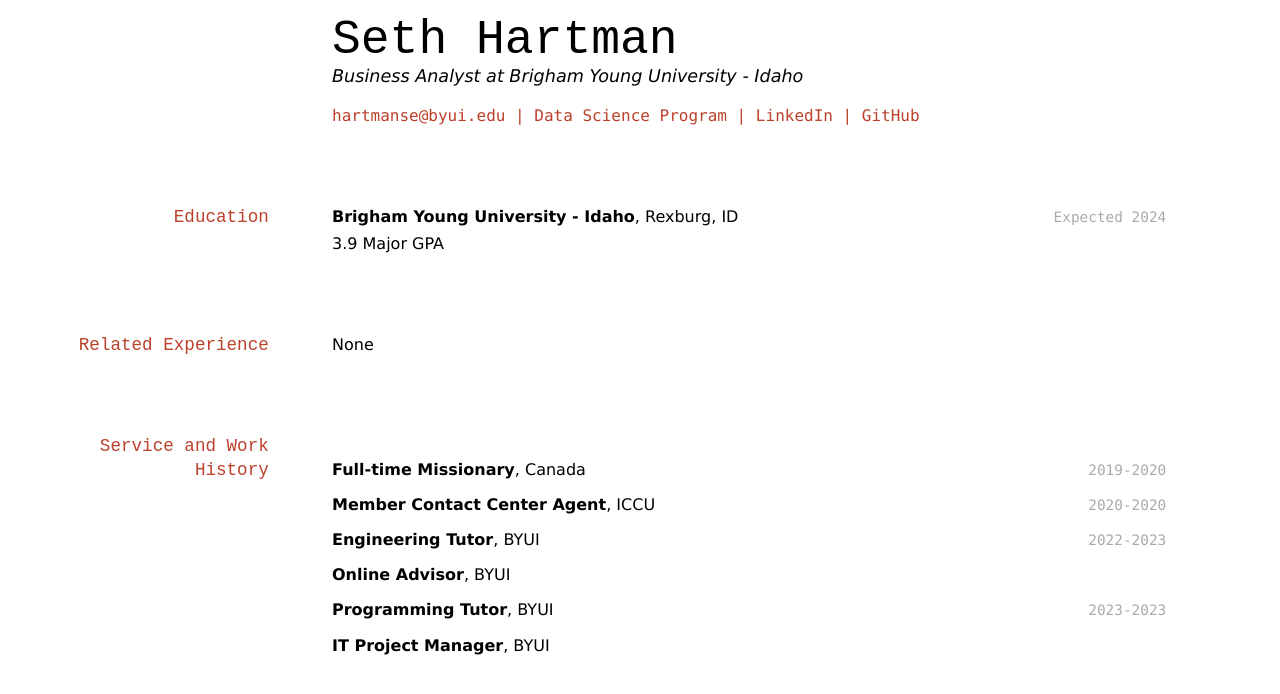
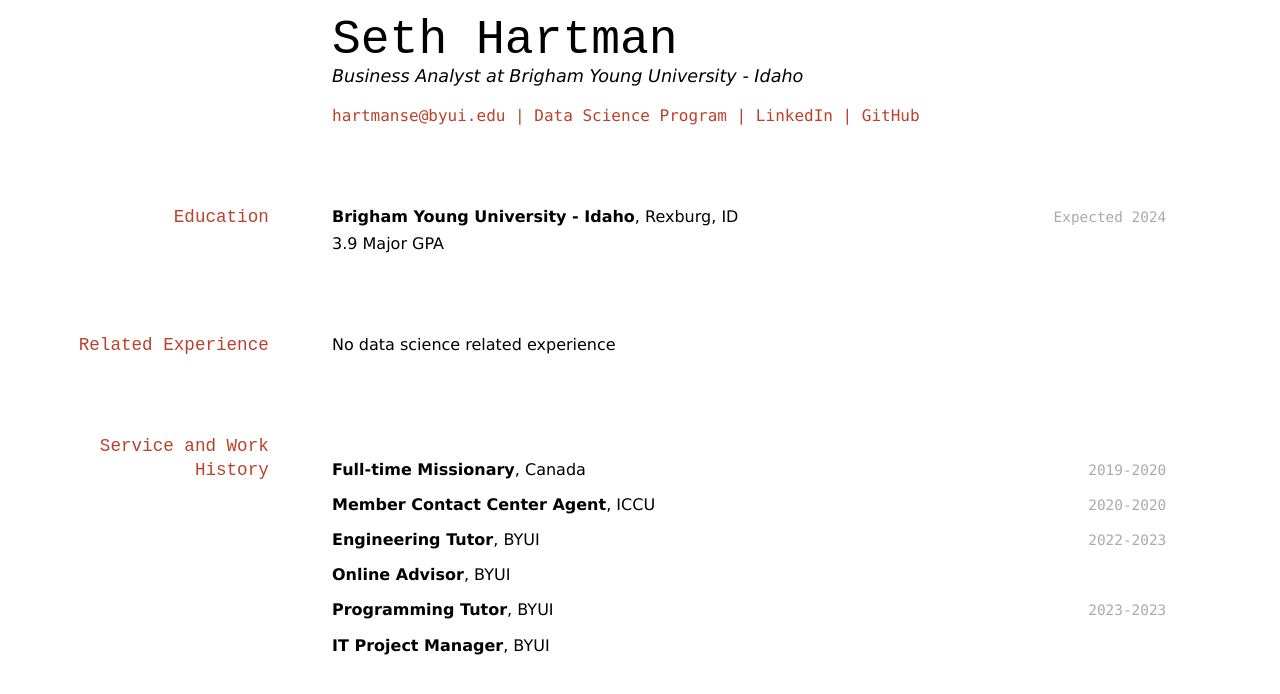
Before and after one commit to byuids-resumes/Hartman-Resume, a Jekyll site: the page built from docs/index.md, in a window 1280 px wide. Shown: the top 694 px of the page. Built offline with Jekyll 4.4.1, drawn with Linux system fonts in a browser that asks for light colours.

Commit message:
Added to related experience

```diff
--- a/docs/index.md
+++ b/docs/index.md
@@ -23,7 +23,7 @@ __Brigham Young University - Idaho__, Rexburg, ID
 
 ## Related Experience
 
-None
+No data science related experience
 <!-- You might want to consider adding more here -->
 
 ## Service and Work History
@@ -44,8 +44,6 @@ __Programming Tutor__, BYUI
 
 __IT Project Manager__, BYUI
 
-
-
 <!-- ### Footer
 
 Last updated: May 2013 -->
```
